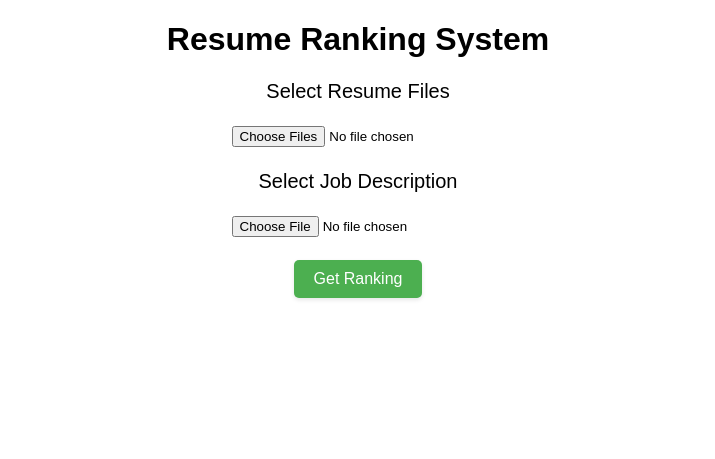
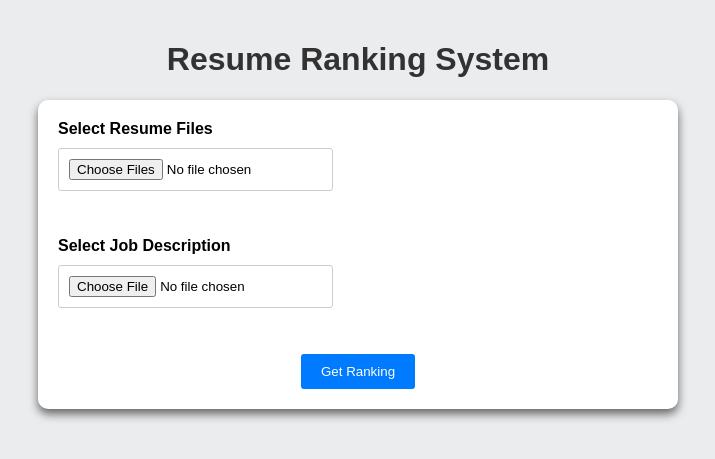
Before and after one commit to Uttampatel1/Resume_ranking_system, a Flask app: page / in a window 1280 px wide. Shown: the top 459 px of the page, without its empty margins (282-997 px from the left). Run offline with Flask 3, Linux system fonts and the light colour scheme.

Commit message:
update style

```diff
--- a/static/style.css
+++ b/static/style.css
@@ -1,4 +1,4 @@
-body {
+/* body {
     font-family: Arial, sans-serif;
     margin: 20px;
 }
@@ -13,7 +13,7 @@ h1,h2 {
   }
 
 .container {
-    /* border: 1px solid #858181; */
+
     font-size: 20px;
     text-align: center;
     margin-top: 20px;
@@ -32,7 +32,62 @@ h1,h2 {
     transition: transform 0.3s ease;
     justify-content: center;
 }
-#submitBtn:hover{
+*/
+
+
+body {
+  font-family: Arial, sans-serif;
+  margin: 0;
+  padding: 20px;
+  background-color: #ebeced;
+}
+
+.container {
+  max-width: 600px;
+  margin: 0 auto;
+  background-color: #fff;
+  padding: 20px;
+  border-radius: 10px;
+  box-shadow: 0 5px 10px rgba(0, 0, 0, 0.574);
+}
+
+h1,
+h2 {
+  text-align: center;
+  color: #323232;
+}
+
+label {
+  display: block;
+  margin-bottom: 10px;
+  font-weight: bold;
+}
+
+input[type="file"] {
+  display: block;
+  margin-bottom: 10px;
+  padding: 10px;
+  border: 1px solid #ccc;
+  border-radius: 3px;
+}
+
+button {
+  display: block;
+  margin: 0px auto;
+  padding: 10px 20px;
+  background-color: #007bff;
+  color: #fff;
+  border: none;
+  border-radius: 3px;
+  cursor: pointer;
+  transition: transform 0.3s ease;
+}
+
+button:hover {
+  background-color: #0056b3;
+}
+
+#submitBtn:hover {
   transform: translateY(-3px);
 }
 
@@ -48,10 +103,10 @@ h1,h2 {
 
 th,
 td {
-    /* text-align: center; */
+
   text-align: left;
   padding: 8px;
-    /* border-bottom: 1px solid #141414; */
+
 }
 
 th {
@@ -59,6 +114,7 @@ h1,h2 {
   border-bottom: 1px solid #141414;
 
 }
+
 tr:nth-child(even) {
   background-color: #f2f2f2;
 }
```
Lines whose indentation alone changed are shown as unchanged.
